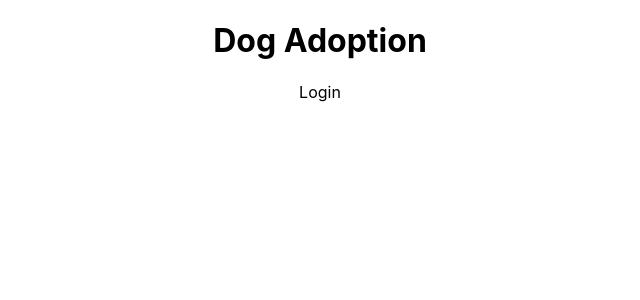
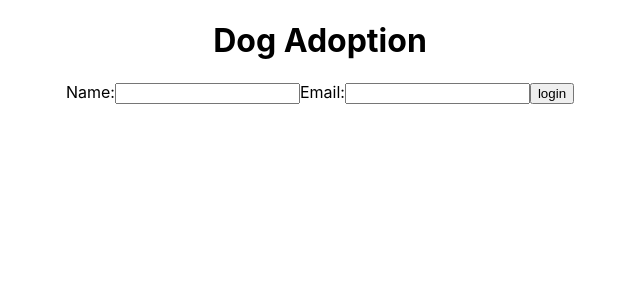
Before and after one commit to rachelrondon/Dog-Adoption-Website, a React (Create React App) app in the folder dog-adoption/: page / in a window 1280 px wide. Shown: the top 300 px of the page, without its empty margins (320-960 px from the left). Built offline with nearby package versions, Linux system fonts and the light colour scheme; no server answers.

Commit message:
feat: update form

```diff
--- a/dog-adoption/src/Login.js
+++ b/dog-adoption/src/Login.js
@@ -2,12 +2,14 @@ import { useState, useEffect } from 'react';
 
 const Login = () => {
   const api = "https://frontend-take-home-service.fetch.com";
-  const user = {
-    name: "Rachel",
-    email: "rachel.sun.rondon@gmail.com"
-  };
+  const [theName, setName] = useState("");
+  const [theEmail, setEmail] = useState("");
 
-  useEffect(() => {
+useEffect(() => {
+    const user = {
+      name: theName,
+      email: theEmail
+    }
 
     async function userLogin() {
       const response = await fetch(`${api}/auth/login`, {
@@ -24,12 +26,21 @@ const Login = () => {
 
     userLogin();
 
-  }, []);
-
+  }, [theName, theEmail]);
 
   return (
     <div>
-      <p>Login</p>
+      <form>
+        <label>
+          Name:
+         <input onChange={(e) => setName(e.target.value)}/>
+        </label>
+        <label>
+          Email:
+        <input onChange={(e) => setEmail(e.target.value)}/>
+        </label>
+        <button type="submit">login</button>
+      </form>
     </div>
   );
 };
```
